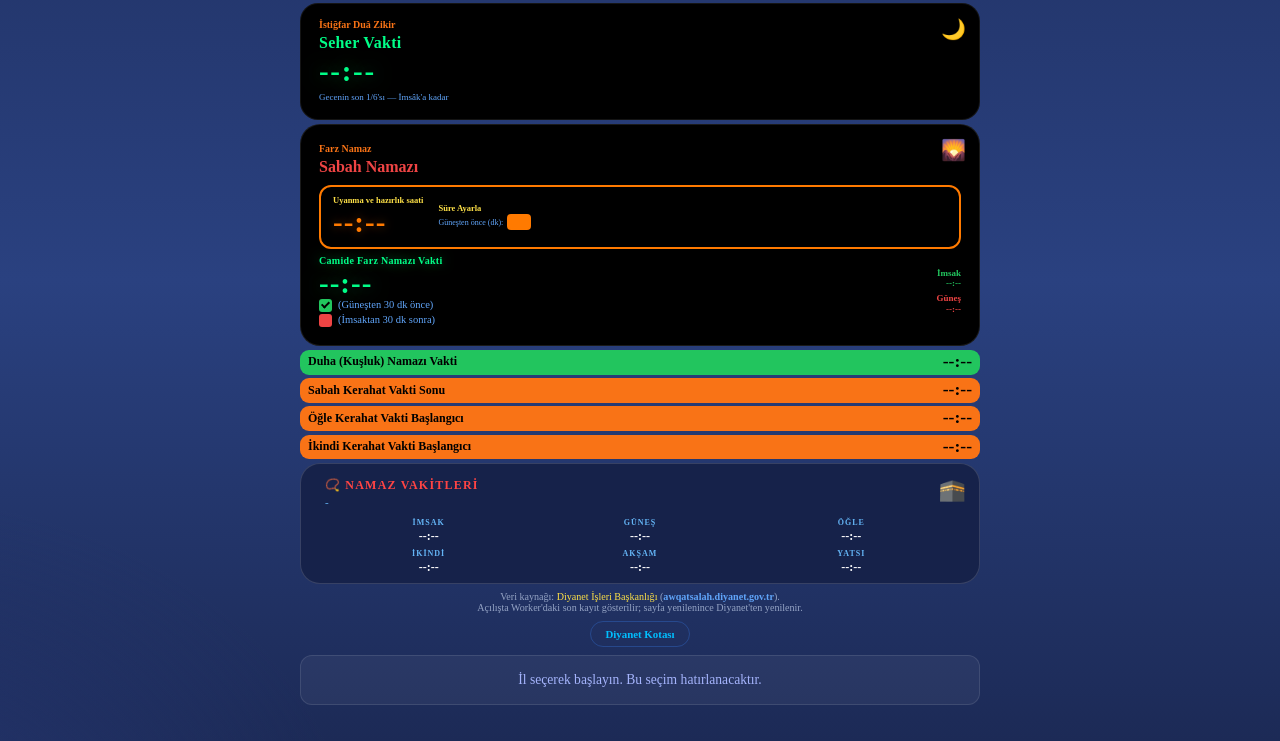
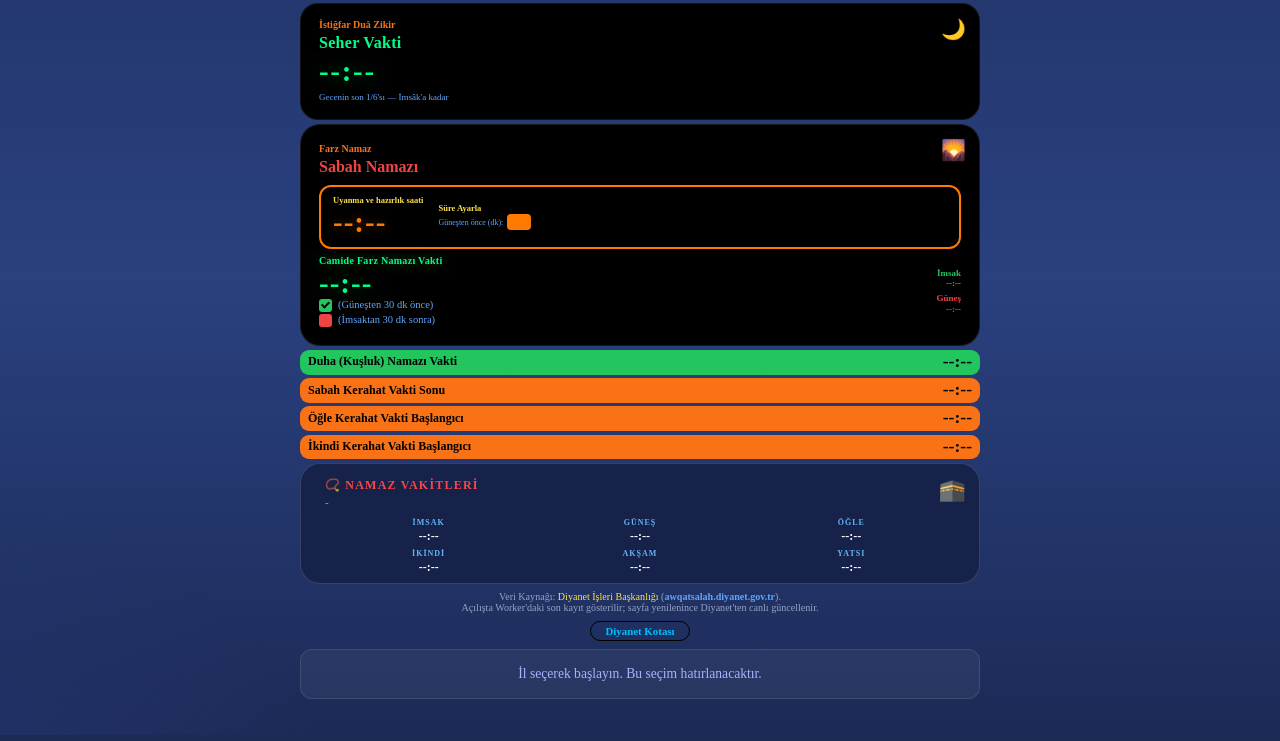
Before and after one commit to waterslager/Diyanet-Awqat-Salah-Rest-Api-Servisi, a plain HTML site: page index.html in a window 1280 px wide. Shown: the part 411-1152 px from the top of the page. Drawn offline with Linux system fonts and the light colour scheme.

Commit message:
Add files via upload

```diff
--- a/app.js
+++ b/app.js
@@ -104,7 +104,7 @@ const TURKEY_ID = "2";
 let source = "diyanet";
 const IL_LIST_TIMEOUT_MS = 6000;
 const SOURCE_INFO = {
-  diyanet:     { note: "Diyanet İşleri Başkanlığı", domain: "awqatsalah.diyanet.gov.tr", freq: "Açılışta Worker'daki son kayıt gösterilir; sayfa yenilenince Diyanet'ten yenilenir." },
+  diyanet:     { note: "Diyanet İşleri Başkanlığı", domain: "awqatsalah.diyanet.gov.tr", freq: "Açılışta Worker'daki son kayıt gösterilir; sayfa yenilenince Diyanet'ten canlı güncellenir." },
   diyanetlive: { note: "Diyanet İşleri Başkanlığı", domain: "awqatsalah.diyanet.gov.tr", freq: "Her açılışta ve yenilemede Diyanet'ten anlık alınır." },
   imsakiyem: { note: "Diyanet İşleri Başkanlığı", domain: "ezanvakti.imsakiyem.com", freq: "Her açılışta otomatik güncellenir." },
   emushaf:   { note: "Diyanet İşleri Başkanlığı", domain: "ezanvakti.emushaf.net", freq: "Her açılışta otomatik güncellenir." },
@@ -557,8 +557,7 @@ async function loadAndRender(forceLive) {
     const msg = String((e && e.message) || e);
     const isTransient = /Ağ hatası|zaman aşımı|Failed to fetch|API hatası: (?:5\d\d|429|408)|geçersiz yanıt/i.test(msg);
 
-    // Ekrandaki vakitler aynı il ve kaynağa aitse geçerlidir: geri sayım durmadan devam eder
-    // (önceden yalnız "Kayıtlı veri"de devam ediyordu; internet gidince "Kalan Süre" donuyordu).
+    // Ekrandaki vakitler aynı il ve kaynağa aitse geçerlidir: bağlantı kopsa da geri sayım durmadan devam eder.
     const keepTimes = !!state.times && state.timesIlceId === myLoc.ilceId && state.timesSource === mySource;
     if (!keepTimes) {
       resetTimes();
@@ -890,13 +889,31 @@ function updateLocationLine() {
           ? il + " (Merkez · " + id + ")"
           : il + " (" + toTitle(name) + " · " + id + ") – merkez ilçe bulunamadı";
       }
-    } else if (source === "imsakiyem" && loc.ilceAd) {
+    } else if ((source === "imsakiyem" || source === "emushaf") && loc.ilceAd) {
       text = il + (sameIl(loc.ilceAd, loc.ilAd) ? " (Merkez)" : " (" + toTitle(loc.ilceAd) + ")");
+    } else if (source === "aladhan") {
+      text = il;
     }
   }
   el.textContent = text ? "Konum: " + text : "";
   el.classList.toggle("hidden", !text);
+  fitSourceNote();
 }
+
+// Kaynak notu satırları, tek satıra sığacak en büyük ortak yazı boyutuna küçültülür.
+function fitSourceNote() {
+  const box = document.getElementById("sourceNote");
+  if (!box) return;
+  box.classList.remove("wrap");
+  box.style.fontSize = "";
+  const lines = box.querySelectorAll(".src-line:not(.hidden)");
+  let size = parseFloat(getComputedStyle(box).fontSize);
+  const over = () => Array.prototype.some.call(lines, (l) => l.scrollWidth > l.clientWidth + 0.5);
+  while (over() && size > 7) { size -= 0.25; box.style.fontSize = size + "px"; }
+  if (over()) box.classList.add("wrap");
+}
+window.addEventListener("resize", fitSourceNote);
+if (document.fonts && document.fonts.ready) document.fonts.ready.then(fitSourceNote);
 
 function updateSourceUI() {
   const info = SOURCE_INFO[source];
@@ -908,6 +925,7 @@ function updateSourceUI() {
   document.getElementById("srcFreq").textContent = info.freq;
   // Kota bağlantısı yalnızca Diyanet kaynaklarında görünür (kota.html aynı klasörde, uygulama içinde açılır)
   document.getElementById("kotaLink").classList.toggle("hidden", !(source === "diyanet" || source === "diyanetlive"));
+  fitSourceNote();
 }
 
 let sourceToken = 0;
--- a/index.html
+++ b/index.html
@@ -169,10 +169,10 @@
             </div>
         </div>
 
-        <footer class="source-note">
-            Veri kaynağı: <span id="srcNote" class="src-hl">Diyanet İşleri Başkanlığı</span> (<strong id="srcDomain" class="src-dom">awqatsalah.diyanet.gov.tr</strong>).<br>
-            <span id="srcFreq">Açılışta Worker'daki son kayıt gösterilir; sayfa yenilenince Diyanet'ten yenilenir.</span>
-            <div id="srcLoc" class="hidden src-loc"></div>
+        <footer class="source-note" id="sourceNote">
+            <div class="src-line">Veri Kaynağı: <span id="srcNote" class="src-hl">Diyanet İşleri Başkanlığı</span> (<strong id="srcDomain" class="src-dom">awqatsalah.diyanet.gov.tr</strong>).</div>
+            <div class="src-line" id="srcFreq">Açılışta Worker'daki son kayıt gösterilir; sayfa yenilenince Diyanet'ten canlı güncellenir.</div>
+            <div id="srcLoc" class="src-line src-loc hidden"></div>
             <a id="kotaLink" class="kota-link hidden" href="kota.html">Diyanet Kotası</a>
         </footer>
 
--- a/style.css
+++ b/style.css
@@ -272,15 +272,17 @@ select {
 
 .src-hl { color: var(--source-highlight); }
 .src-dom { color: var(--accent-blue-soft); }
-.src-loc { margin-top: 3px; font-size: 0.62rem; opacity: .85; }
+.src-line { white-space: nowrap; overflow: hidden; }
+.source-note.wrap .src-line { white-space: normal; }
+.src-loc { margin-top: 3px; opacity: .85; }
 .il-card.src-card .il-city.small { font-size: 9.5px; }
 .card-icon img { display: block; }
 
 .kota-link {
     display: table;
     margin: 8px auto 0;
-    padding: 6px 14px;
-    border: 1px solid var(--card-border);
+    padding: 3px 14px;
+    border: 1px solid #000;
     border-radius: 999px;
     color: var(--accent-blue);
     font-size: 0.68rem;
```
